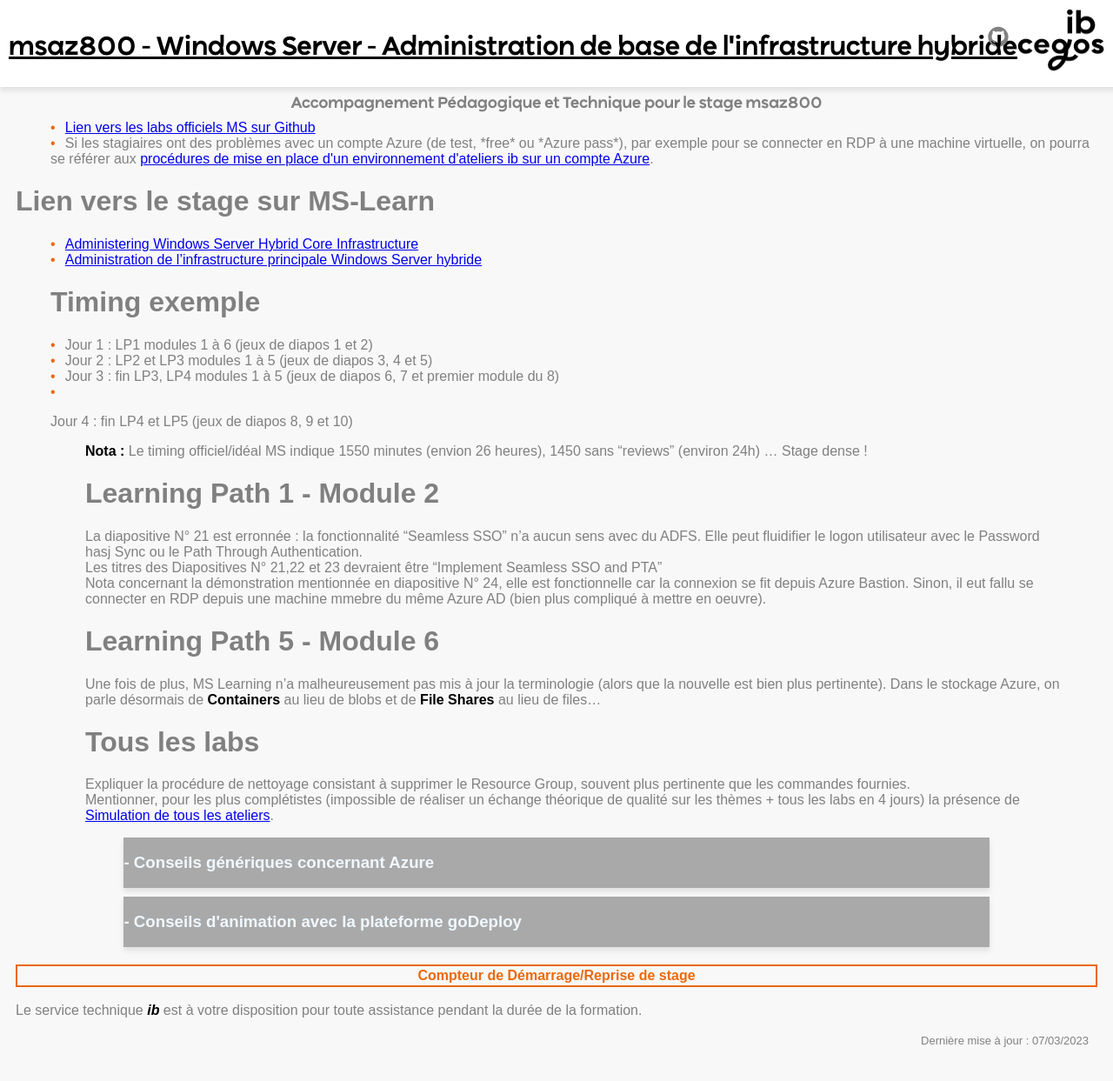
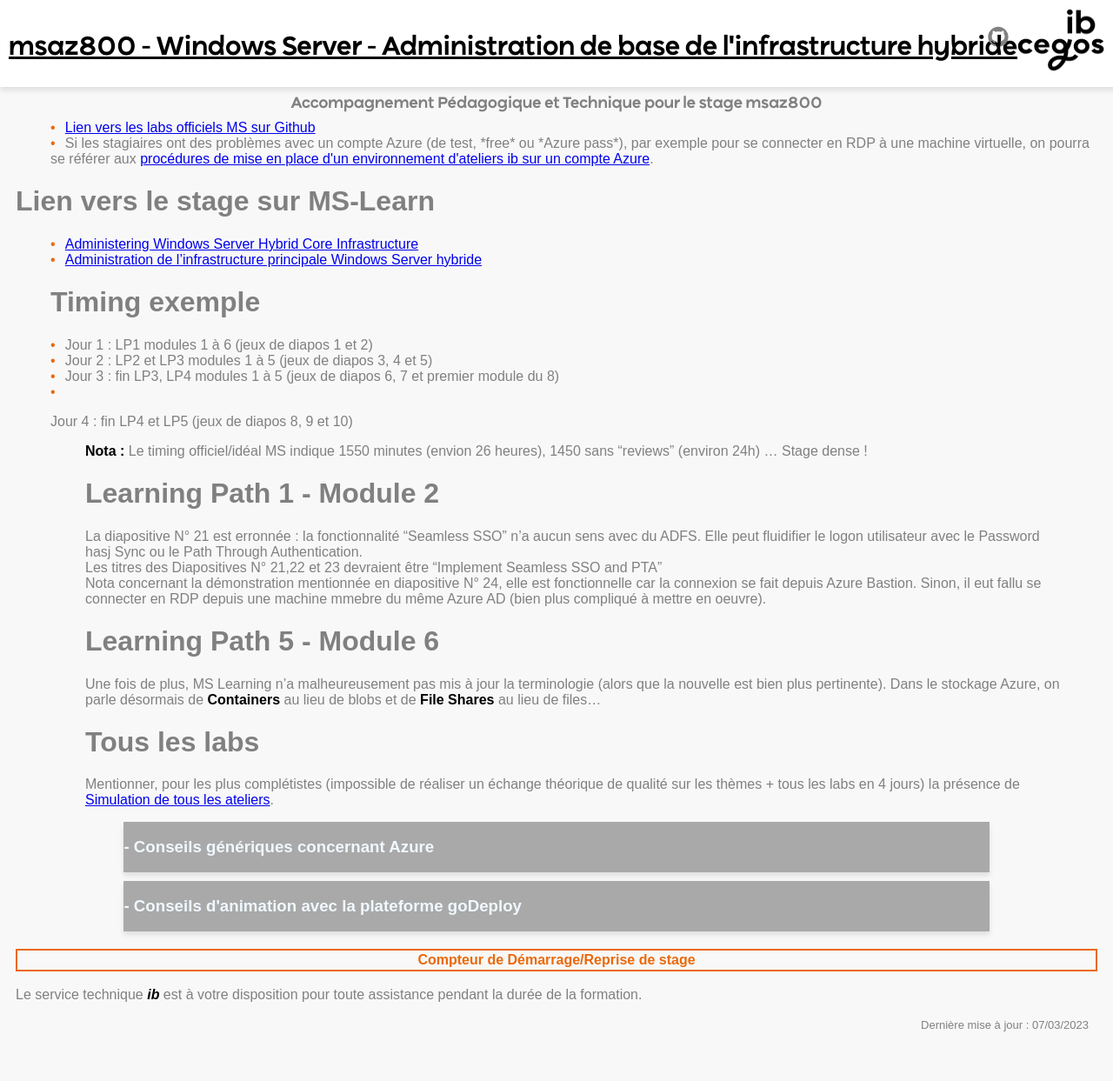
Before and after one commit to renaudwangler/ib-apts, a Jekyll site: the page built from stages/msaz800.md, in a window 1280 px wide and 1243 px high. Shown: the whole window at 87% size. Built offline with Jekyll 4.4.1, drawn with Linux system fonts in a browser that asks for light colours.

Commit message:
Update msaz800.md

```diff
--- a/stages/msaz800.md
+++ b/stages/msaz800.md
@@ -18,9 +18,8 @@
 # Learning Path 1 - Module 2
 La diapositive N° 21 est erronnée : la fonctionnalité "Seamless SSO" n'a aucun sens avec du ADFS. Elle peut fluidifier le logon utilisateur avec le Password hasj Sync ou le Path Through Authentication.
 Les titres des Diapositives N° 21,22 et 23 devraient être "Implement Seamless SSO and PTA"
-Nota concernant la démonstration mentionnée en diapositive N° 24, elle est fonctionnelle car la connexion se fit depuis Azure Bastion. Sinon, il eut fallu se connecter en RDP depuis une machine mmebre du même Azure AD (bien plus compliqué à mettre en oeuvre).
+Nota concernant la démonstration mentionnée en diapositive N° 24, elle est fonctionnelle car la connexion se fait depuis Azure Bastion. Sinon, il eut fallu se connecter en RDP depuis une machine mmebre du même Azure AD (bien plus compliqué à mettre en oeuvre).
 # Learning Path 5 - Module 6
 Une fois de plus, MS Learning n'a malheureusement pas mis à jour la terminologie (alors que la nouvelle est bien plus pertinente). Dans le stockage Azure, on parle désormais de **Containers** au lieu de blobs et de **File Shares** au lieu de files...
 # Tous les labs
-Expliquer la procédure de nettoyage consistant à supprimer le Resource Group, souvent plus pertinente que les commandes fournies.
 Mentionner, pour les plus complétistes (impossible de réaliser un échange théorique de qualité sur les thèmes + tous les labs en 4 jours) la présence de [Simulation de tous les ateliers](https://mslabs.cloudguides.com/guides/AZ-800%20Lab%20Simulations%20-%20Administering%20Windows%20Server%20Hybrid%20Core%20Infrastructure).
```
